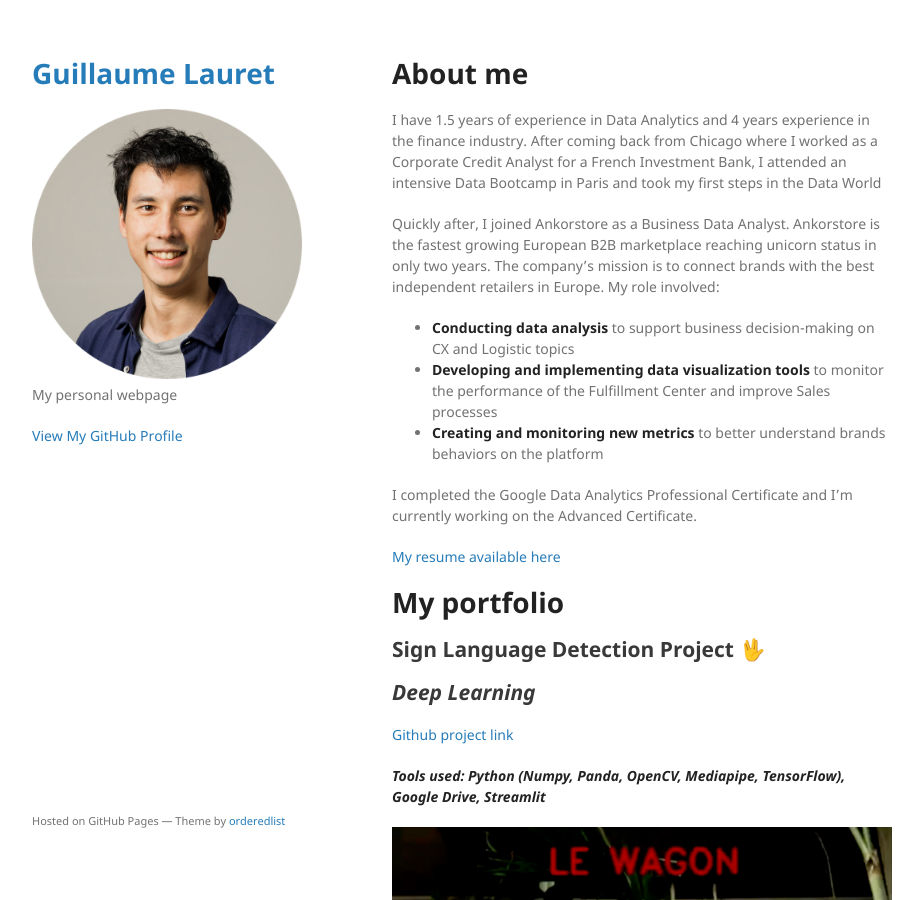
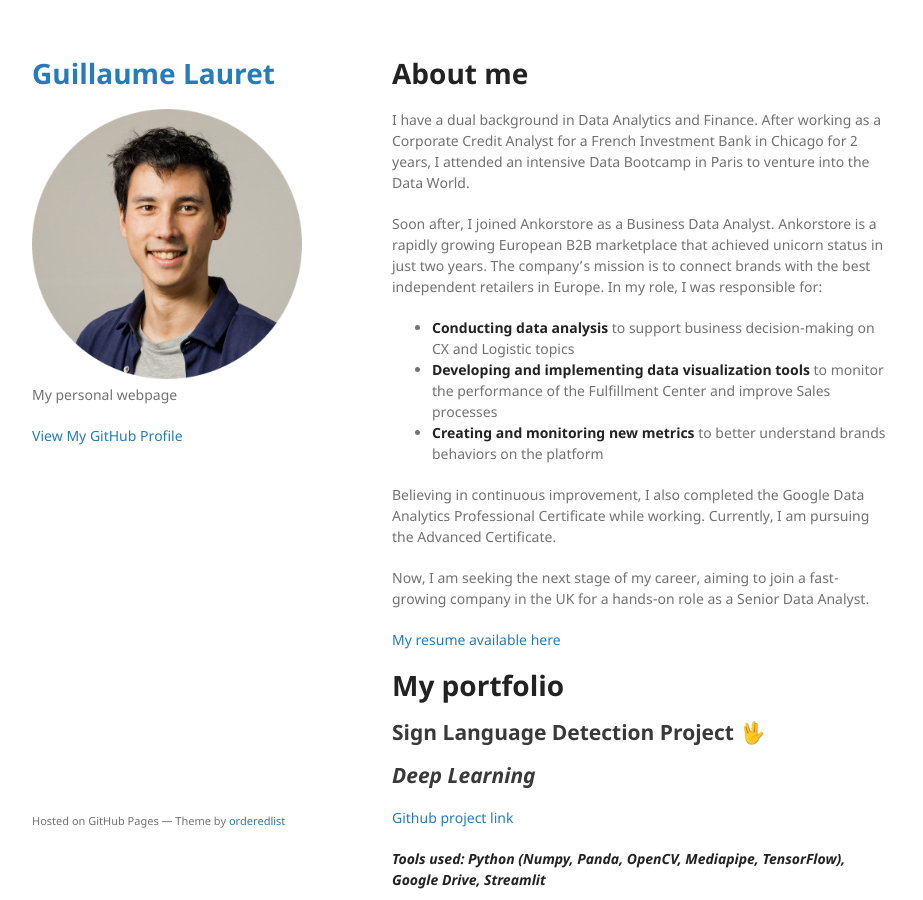
Before and after one commit to glauret/glauret.github.io, a Jekyll site: the page built from index.md, in a window 1280 px wide and 900 px high. Shown: the whole window, without its empty margins (178-1101 px from the left). Built offline with Jekyll 4.4.1, drawn with Linux system fonts in a browser that asks for light colours; our own code applies the rules of GitHub Pages for plain Markdown files.

Commit message:
Update index.md more clear

```diff
--- a/index.md
+++ b/index.md
@@ -4,15 +4,16 @@ layout: default
 
 # About me
 
-I have 1.5 years of experience in Data Analytics and 4 years experience in the finance industry. After coming back from Chicago where I worked as a Corporate Credit Analyst for a French Investment Bank, I attended an intensive Data Bootcamp in Paris and took my first steps in the Data World
+I have a dual background in Data Analytics and Finance. After working as a Corporate Credit Analyst for a French Investment Bank in Chicago for 2 years, I attended an intensive Data Bootcamp in Paris to venture into the Data World.
 
-Quickly after, I joined  Ankorstore as a Business Data Analyst. Ankorstore is the fastest growing European B2B marketplace reaching unicorn status in only two years. The company's mission is to connect brands with the best independent retailers in Europe.
-My role involved:
+Soon after, I joined Ankorstore as a Business Data Analyst. Ankorstore is a rapidly growing European B2B marketplace that achieved unicorn status in just two years. The company's mission is to connect brands with the best independent retailers in Europe. In my role, I was responsible for:
 * **Conducting data analysis** to support business decision-making on CX and Logistic topics
 * **Developing and implementing data visualization tools** to monitor the performance of the Fulfillment Center and improve Sales processes
 * **Creating and monitoring new metrics** to better understand brands behaviors on the platform
 
-I completed the Google Data Analytics Professional Certificate and I'm currently working on the Advanced Certificate.
+Believing in continuous improvement, I also completed the Google Data Analytics Professional Certificate while working. Currently, I am pursuing the Advanced Certificate.
+
+Now, I am seeking the next stage of my career, aiming to join a fast-growing company in the UK for a hands-on role as a Senior Data Analyst.
 
 [My resume available here](https://drive.google.com/file/d/1FSssg7I-3M8xb7kFZ9PGRMuxTtKpH7D2/view?usp=sharing)
 
```
